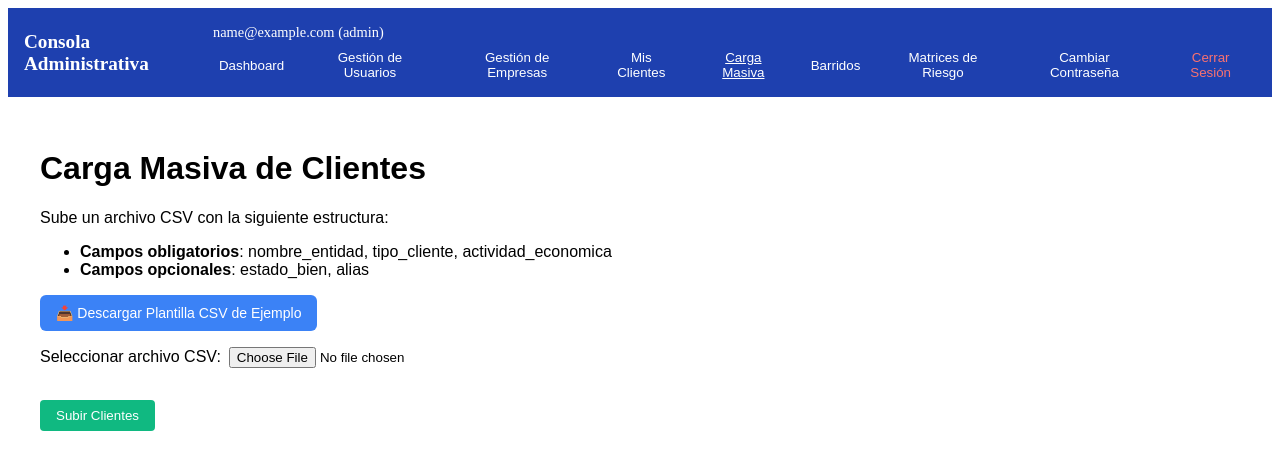
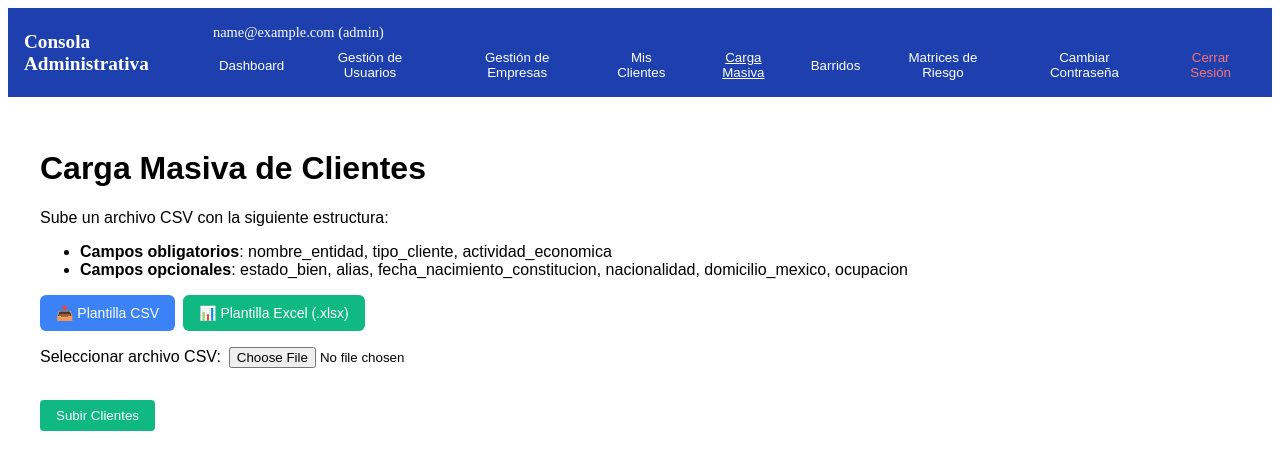
Before and after one commit to IsraelRomeroCastellanos/plataforma-cumplimiento-mvp, a Next.js app in the folder frontend/: page /cliente/carga-masiva in a window 1280 px wide. Shown: the top 470 px of the page. Built offline with nearby package versions, Linux system fonts and the light colour scheme; sample sign-in values are in the browser's storage.

Commit message:
feat: plantilla Excel + más campos en CSV

```diff
--- a/frontend/pages/cliente/carga-masiva.tsx
+++ b/frontend/pages/cliente/carga-masiva.tsx
@@ -13,16 +13,16 @@ export default function CargaMasiva() {
   const [loading, setLoading] = useState(false);
   const router = useRouter();
 
-  // ✅ Genera CSV con UTF-8 + BOM y 5 columnas
-  const downloadTemplate = () => {
-    const csvContent = `nombre_entidad,tipo_cliente,actividad_economica,estado_bien,alias
-Joyeros de México,persona_moral,venta_de_joyas,Nuevo,
-María López,persona_fisica,servicios_profesionales,Usado,
+  // ✅ Plantilla CSV actualizada con más campos
+  const downloadCsvTemplate = () => {
+    const csvContent = `nombre_entidad,tipo_cliente,actividad_economica,estado_bien,alias,fecha_nacimiento_constitucion,nacionalidad,domicilio_mexico,ocupacion
+Joyeros de México,persona_moral,venta_de_joyas,Nuevo,,12/05/1990,Mexicana,Ciudad de México,
+María López,persona_fisica,servicios_profesionales,Usado,,23/11/1985,Argentina,Monterrey,
 # Reglas:
 # - tipo_cliente: persona_fisica o persona_moral
 # - estado_bien: Nuevo, Usado, Viejo
+# - fecha_nacimiento_constitucion: formato DD/MM/AAAA
 `;
-    // ✅ BOM UTF-8 para evitar caracteres corruptos
     const bom = new Uint8Array([0xEF, 0xBB, 0xBF]);
     const blob = new Blob([bom, csvContent], { type: 'text/csv;charset=utf-8' });
     const url = URL.createObjectURL(blob);
@@ -33,6 +33,11 @@ María López,persona_fisica,servicios_profesionales,Usado,
     document.body.appendChild(link);
     link.click();
     document.body.removeChild(link);
+  };
+
+  // ✅ Plantilla Excel (descarga directa desde backend)
+  const downloadExcelTemplate = () => {
+    window.location.href = '/api/cliente/plantilla-excel';
   };
 
   const handleFileChange = (e: React.ChangeEvent<HTMLInputElement>) => {
@@ -51,7 +56,6 @@ María López,persona_fisica,servicios_profesionales,Usado,
     const reader = new FileReader();
     reader.onload = (event) => {
       const text = event.target?.result as string;
-      // Eliminar líneas de instrucciones (#)
       const cleanText = text.split('\n').filter(line => !line.trim().startsWith('#')).join('\n');
       setCsvContent(cleanText);
       const lines = cleanText.split('\n').slice(0, 5);
@@ -101,13 +105,13 @@ María López,persona_fisica,servicios_profesionales,Usado,
         <p>Sube un archivo CSV con la siguiente estructura:</p>
         <ul>
           <li><strong>Campos obligatorios</strong>: nombre_entidad, tipo_cliente, actividad_economica</li>
-          <li><strong>Campos opcionales</strong>: estado_bien, alias</li>
+          <li><strong>Campos opcionales</strong>: estado_bien, alias, fecha_nacimiento_constitucion, nacionalidad, domicilio_mexico, ocupacion</li>
         </ul>
 
-        <div style={{ marginBottom: '1rem' }}>
+        <div style={{ marginBottom: '1rem', display: 'flex', gap: '0.5rem' }}>
           <button
             type="button"
-            onClick={downloadTemplate}
+            onClick={downloadCsvTemplate}
             style={{
               padding: '10px 16px',
               backgroundColor: '#3b82f6',
@@ -118,7 +122,22 @@ María López,persona_fisica,servicios_profesionales,Usado,
               fontSize: '14px'
             }}
           >
-            📥 Descargar Plantilla CSV de Ejemplo
+            📥 Plantilla CSV
+          </button>
+          <button
+            type="button"
+            onClick={downloadExcelTemplate}
+            style={{
+              padding: '10px 16px',
+              backgroundColor: '#10b981',
+              color: 'white',
+              border: 'none',
+              borderRadius: '6px',
+              cursor: 'pointer',
+              fontSize: '14px'
+            }}
+          >
+            📊 Plantilla Excel (.xlsx)
           </button>
         </div>
 
```
Also changed, not shown: 1 other file (tests, documents, lock files or other folders).
